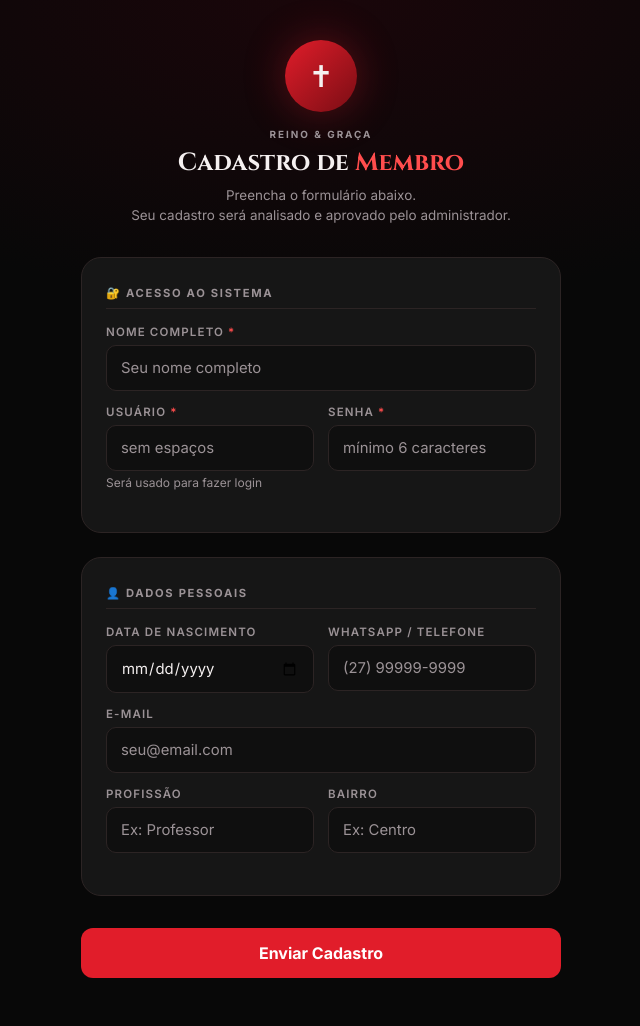
After one commit to ireinoegraca-lab/reino-graca-web, a Flask app: page /cadastro in a window 1280 px wide. The commit adds this page. Shown: the whole page, without its empty margins (319-959 px from the left). Run offline with Flask 3, Linux system fonts and the light colour scheme.

Commit message:
feat: página pública /cadastro com link compartilhável e aprovação pelo admin

```diff
--- a/app.py
+++ b/app.py
@@ -67,9 +67,14 @@ def serialize_post(p):
 # ── MAIN ──────────────────────────────────────────────────────────
 @app.route('/')
 def index():
-    if current_user.is_authenticated:
-        return render_template('index.html')
     return render_template('index.html')
+
+@app.route('/cadastro')
+def cadastro_publico():
+    cfg = {r.chave: r.valor for r in Config.query.all()}
+    return render_template('cadastro.html',
+                           nome_igreja=cfg.get('nome_igreja','Reino & Graça'),
+                           nome_pastor=cfg.get('nome_pastor','Pastor'))
 
 # ── AUTH ──────────────────────────────────────────────────────────
 @app.route('/api/login', methods=['POST'])
@@ -99,12 +104,15 @@ def api_register():
         return jsonify({'ok':False,'msg':'Nome, usuário e senha são obrigatórios'}), 400
     if Usuario.query.filter_by(usuario=usuario).first():
         return jsonify({'ok':False,'msg':'Usuário já existe. Escolha outro nome de usuário.'}), 409
+    profissao = (d.get('profissao') or '').strip()
+    bairro    = (d.get('bairro')    or '').strip()
     perfil_membro = Perfil.query.filter_by(nome='Membro').first()
     u = Usuario(nome=nome, usuario=usuario, role='membro', status='pendente',
                 perfil_id=perfil_membro.id if perfil_membro else None)
     u.set_senha(senha)
     db.session.add(u)
-    m = Membro(nome=nome, email=email, tel=tel, nasc=nasc or None, status='Ativo')
+    m = Membro(nome=nome, email=email, tel=tel, nasc=nasc or None, status='Ativo',
+               profissao=profissao or None, bairro=bairro or None)
     db.session.add(m)
     db.session.commit()
     return jsonify({'ok':True,'pendente':True,'msg':'Cadastro enviado! Aguarde a aprovação do administrador.'})
--- /dev/null
+++ b/templates/cadastro.html
@@ -0,0 +1,162 @@
+<!DOCTYPE html>
+<html lang="pt-BR">
+<head>
+<meta charset="UTF-8">
+<meta name="viewport" content="width=device-width, initial-scale=1.0, maximum-scale=1.0">
+<meta name="theme-color" content="#080808">
+<meta name="apple-mobile-web-app-capable" content="yes">
+<title>Cadastro de Membro — {{ nome_igreja }}</title>
+<link href="https://fonts.googleapis.com/css2?family=Cinzel:wght@600;700&family=Inter:wght@400;500;600;700&display=swap" rel="stylesheet">
+<style>
+:root{--bg:#080808;--bg2:#0f0f0f;--card:#161616;--line:#2c2424;--txt:#f5f0f0;--muted:#9b9296;--brand:#e11d2a;--brand2:#ff4d4d;--green:#22c55e}
+*{box-sizing:border-box;margin:0;padding:0;-webkit-tap-highlight-color:transparent}
+body{font-family:'Inter',sans-serif;background:var(--bg);color:var(--txt);min-height:100vh;padding:24px 16px 48px;background:radial-gradient(ellipse 80% 50% at 50% 0%,#1a060a 0%,var(--bg) 60%)}
+.wrap{max-width:480px;margin:0 auto}
+.header{text-align:center;margin-bottom:32px;padding-top:16px}
+.emblem{width:72px;height:72px;border-radius:50%;background:linear-gradient(135deg,var(--brand),#7a0d14);display:flex;align-items:center;justify-content:center;font-size:30px;margin:0 auto 16px;box-shadow:0 0 40px rgba(225,29,42,.35)}
+.eyebrow{font-size:.62rem;letter-spacing:.2em;text-transform:uppercase;color:var(--muted);font-weight:700;margin-bottom:6px}
+h1{font-family:'Cinzel',serif;font-size:1.55rem;font-weight:700;margin-bottom:6px}
+h1 span{color:var(--brand2)}
+.sub{font-size:.84rem;color:var(--muted);line-height:1.5}
+.card{background:var(--card);border:1px solid var(--line);border-radius:20px;padding:28px 24px;margin-bottom:24px}
+.section-title{font-size:.7rem;letter-spacing:.15em;text-transform:uppercase;color:var(--muted);font-weight:700;margin-bottom:16px;padding-bottom:8px;border-bottom:1px solid var(--line)}
+.row{display:grid;grid-template-columns:1fr 1fr;gap:14px}
+.field{margin-bottom:14px}
+.field:last-child{margin-bottom:0}
+label{display:block;font-size:.72rem;letter-spacing:.1em;text-transform:uppercase;color:var(--muted);font-weight:600;margin-bottom:6px}
+input,select,textarea{width:100%;background:var(--bg2);border:1px solid var(--line);border-radius:10px;padding:13px 14px;color:var(--txt);font-size:.93rem;outline:none;font-family:inherit;transition:border-color .2s}
+input:focus,select:focus,textarea:focus{border-color:var(--brand)}
+input::placeholder,textarea::placeholder{color:var(--muted)}
+.btn{width:100%;background:var(--brand);color:#fff;border:none;border-radius:12px;padding:15px;font-size:1rem;font-weight:700;cursor:pointer;transition:opacity .2s;font-family:inherit;margin-top:8px}
+.btn:hover{opacity:.88}
+.btn:disabled{opacity:.5;cursor:default}
+.err{color:var(--brand2);font-size:.82rem;margin-top:8px;display:none}
+.success-box{display:none;text-align:center;padding:32px 24px}
+.success-icon{font-size:3rem;margin-bottom:16px}
+.success-title{font-family:'Cinzel',serif;font-size:1.3rem;font-weight:700;margin-bottom:10px;color:var(--green)}
+.success-msg{font-size:.9rem;color:var(--muted);line-height:1.6}
+.required{color:var(--brand2)}
+.hint{font-size:.75rem;color:var(--muted);margin-top:4px}
+@media(max-width:420px){.row{grid-template-columns:1fr}}
+</style>
+</head>
+<body>
+<div class="wrap">
+  <div class="header">
+    <div class="emblem">✝</div>
+    <div class="eyebrow">{{ nome_igreja }}</div>
+    <h1>Cadastro de <span>Membro</span></h1>
+    <p class="sub">Preencha o formulário abaixo.<br>Seu cadastro será analisado e aprovado pelo administrador.</p>
+  </div>
+
+  <div id="form-area">
+    <!-- Acesso ao sistema -->
+    <div class="card">
+      <div class="section-title">🔐 Acesso ao sistema</div>
+      <div class="field">
+        <label>Nome completo <span class="required">*</span></label>
+        <input id="r-nome" type="text" placeholder="Seu nome completo" autocomplete="name">
+      </div>
+      <div class="row">
+        <div class="field">
+          <label>Usuário <span class="required">*</span></label>
+          <input id="r-usuario" type="text" placeholder="sem espaços" autocomplete="username" oninput="this.value=this.value.toLowerCase().replace(/\s/g,'')">
+          <div class="hint">Será usado para fazer login</div>
+        </div>
+        <div class="field">
+          <label>Senha <span class="required">*</span></label>
+          <input id="r-senha" type="password" placeholder="mínimo 6 caracteres" autocomplete="new-password">
+        </div>
+      </div>
+    </div>
+
+    <!-- Dados pessoais -->
+    <div class="card">
+      <div class="section-title">👤 Dados pessoais</div>
+      <div class="row">
+        <div class="field">
+          <label>Data de nascimento</label>
+          <input id="r-nasc" type="date">
+        </div>
+        <div class="field">
+          <label>WhatsApp / Telefone</label>
+          <input id="r-tel" type="tel" placeholder="(27) 99999-9999" autocomplete="tel">
+        </div>
+      </div>
+      <div class="field">
+        <label>E-mail</label>
+        <input id="r-email" type="email" placeholder="seu@email.com" autocomplete="email">
+      </div>
+      <div class="row">
+        <div class="field">
+          <label>Profissão</label>
+          <input id="r-profissao" type="text" placeholder="Ex: Professor">
+        </div>
+        <div class="field">
+          <label>Bairro</label>
+          <input id="r-bairro" type="text" placeholder="Ex: Centro">
+        </div>
+      </div>
+    </div>
+
+    <button class="btn" id="btn-cadastrar" onclick="enviar()">Enviar Cadastro</button>
+    <div class="err" id="r-err"></div>
+  </div>
+
+  <!-- Tela de sucesso -->
+  <div id="success-area" style="display:none">
+    <div class="card">
+      <div class="success-box">
+        <div class="success-icon">🙏</div>
+        <div class="success-title">Cadastro enviado!</div>
+        <div class="success-msg">
+          Obrigado! Seu cadastro foi recebido e está aguardando a aprovação do administrador.<br><br>
+          Assim que for aprovado, você receberá acesso ao sistema da <strong>{{ nome_igreja }}</strong>.<br><br>
+          Qualquer dúvida, entre em contato com a secretaria da igreja.
+        </div>
+      </div>
+    </div>
+  </div>
+</div>
+
+<script>
+async function enviar(){
+  const btn=document.getElementById('btn-cadastrar');
+  const err=document.getElementById('r-err');
+  const nome=document.getElementById('r-nome').value.trim();
+  const usuario=document.getElementById('r-usuario').value.trim();
+  const senha=document.getElementById('r-senha').value;
+  err.style.display='none';
+  if(!nome){err.textContent='Informe seu nome completo.';err.style.display='block';return;}
+  if(!usuario){err.textContent='Informe um nome de usuário.';err.style.display='block';return;}
+  if(senha.length<6){err.textContent='A senha deve ter pelo menos 6 caracteres.';err.style.display='block';return;}
+  btn.disabled=true;btn.textContent='Enviando...';
+  try{
+    const r=await fetch('/api/register',{method:'POST',headers:{'Content-Type':'application/json'},
+      body:JSON.stringify({
+        nome,usuario,senha,
+        email:document.getElementById('r-email').value.trim(),
+        tel:document.getElementById('r-tel').value.trim(),
+        nasc:document.getElementById('r-nasc').value||null,
+        profissao:document.getElementById('r-profissao').value.trim(),
+        bairro:document.getElementById('r-bairro').value.trim()
+      })});
+    const d=await r.json();
+    if(d.ok||d.pendente){
+      document.getElementById('form-area').style.display='none';
+      document.getElementById('success-area').style.display='block';
+    } else {
+      err.textContent=d.msg||'Erro ao enviar. Tente novamente.';
+      err.style.display='block';
+      btn.disabled=false;btn.textContent='Enviar Cadastro';
+    }
+  }catch{
+    err.textContent='Erro de conexão. Tente novamente.';
+    err.style.display='block';
+    btn.disabled=false;btn.textContent='Enviar Cadastro';
+  }
+}
+document.addEventListener('keydown',e=>{if(e.key==='Enter'&&!document.getElementById('btn-cadastrar').disabled)enviar();});
+</script>
+</body>
+</html>
```
Also changed, not shown: templates/index.html (+36 -0 lines).
